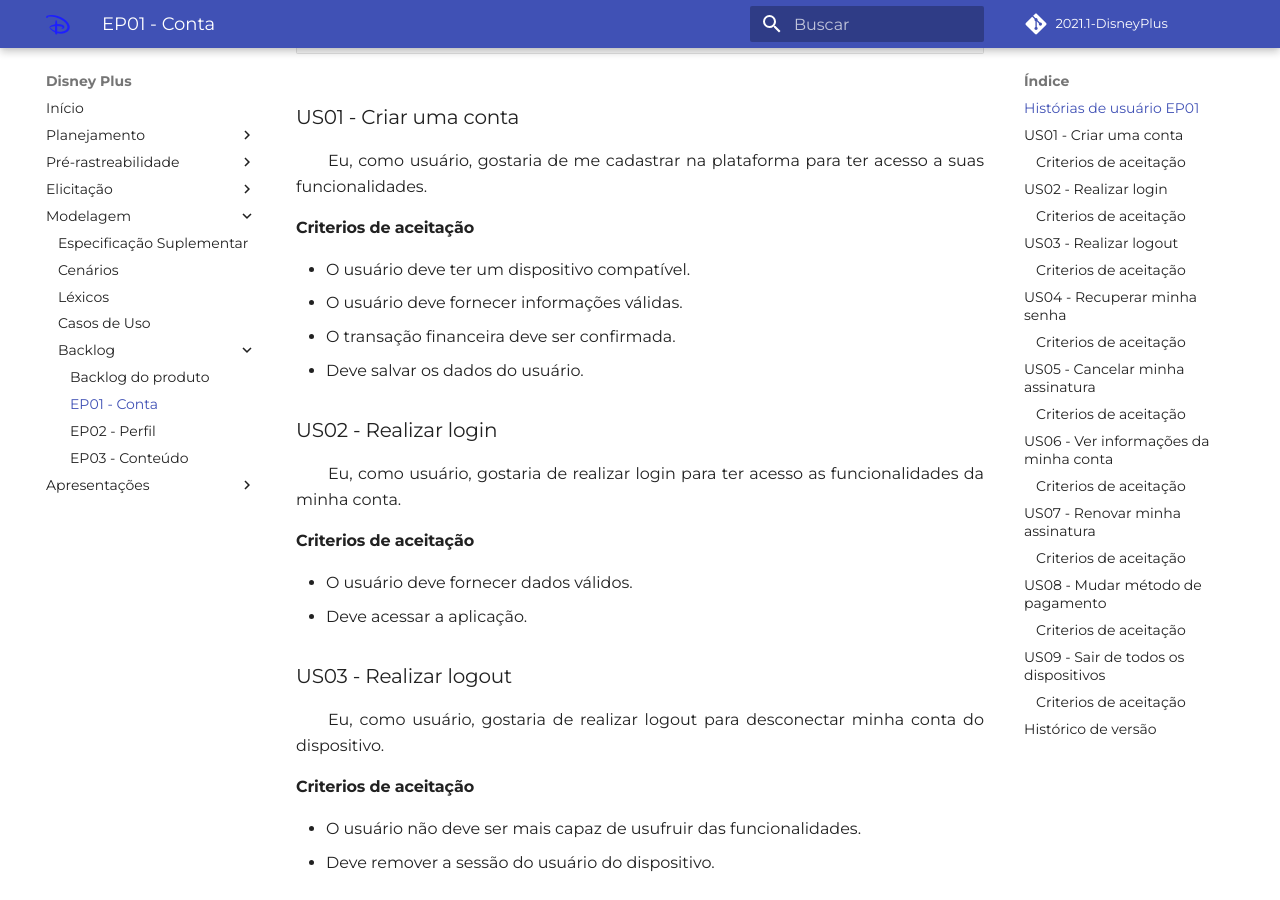
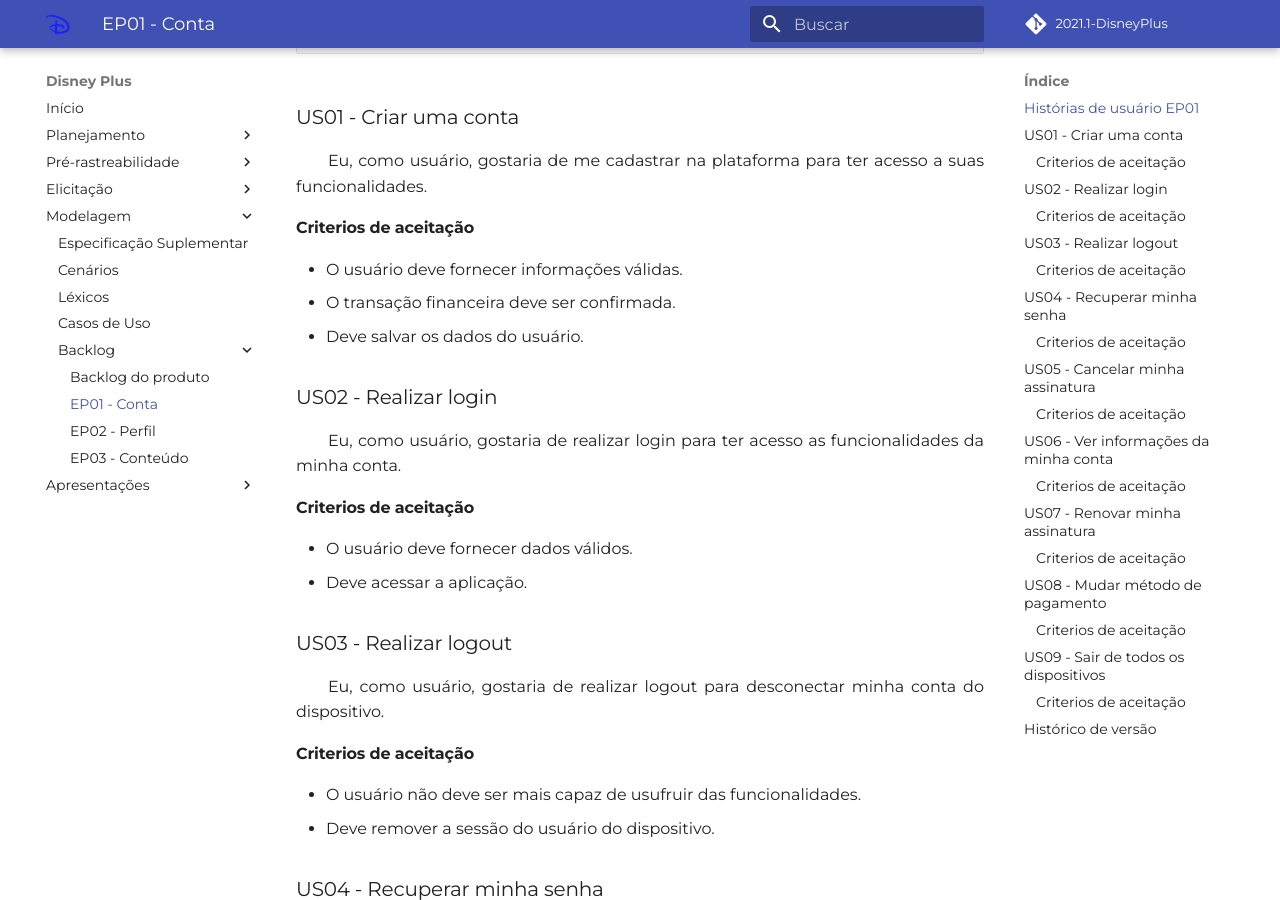
Before and after one commit to Requisitos-de-Software/2021.1-DisneyPlus, an MkDocs documentation site: the page built from docs/modelagem/backlog/ep01_conta.md, in a window 1280 px wide and 900 px high, scrolled down 852 px. Built offline with MkDocs 1.6.1 and Material for MkDocs 9.7.7, drawn with Linux system fonts in a browser that asks for light colours; some web fonts are replaced; comment, search, counter and statistics services are not loaded.

Commit message:
hotfix: remove

```diff
--- a/docs/modelagem/backlog/ep01_conta.md
+++ b/docs/modelagem/backlog/ep01_conta.md
@@ -18,7 +18,6 @@
 &emsp;&emsp;Eu, como usuário, gostaria de me cadastrar na plataforma para ter acesso a suas funcionalidades.
 
 #### Criterios de aceitação
-- O usuário deve ter um dispositivo compatível.
 - O usuário deve fornecer informações válidas.
 - O transação financeira deve ser confirmada.
 - Deve salvar os dados do usuário.
```
